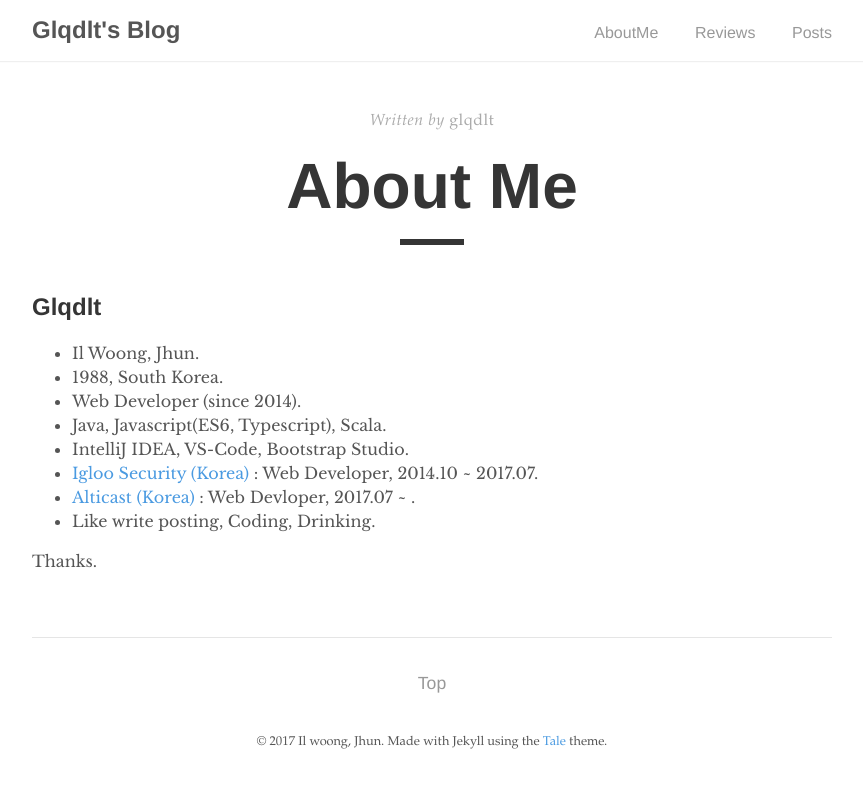
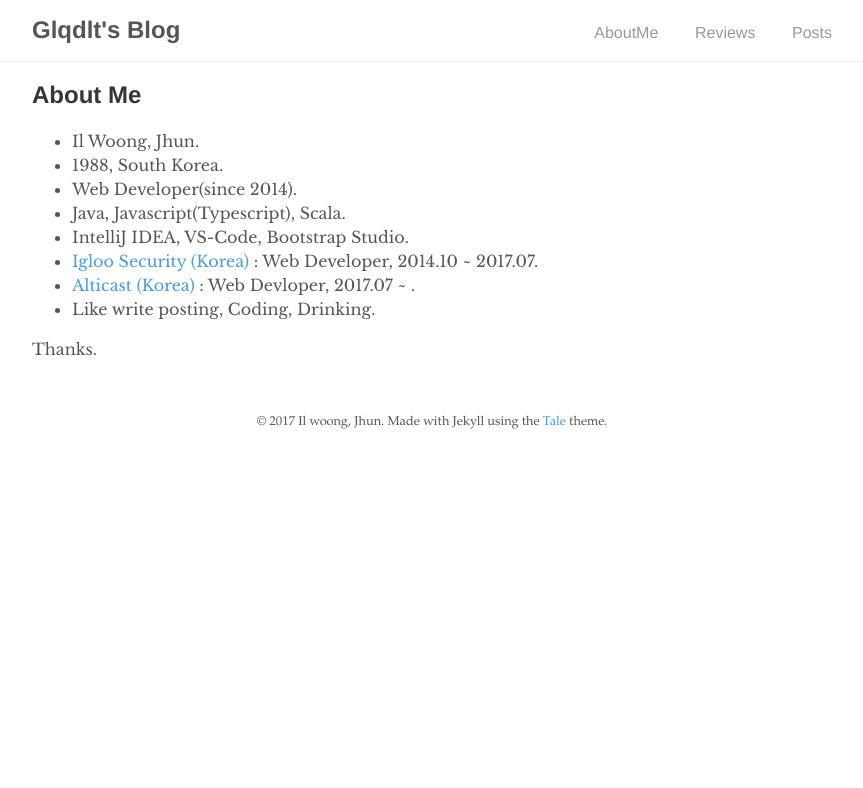
Before and after one commit to glqdlt/glqdlt.github.io, a Jekyll site: the page built from about.md, in a window 1280 px wide. Shown: the top 788 px of the page, without its empty margins (208-1071 px from the left). Built offline with Jekyll 4.4.1, drawn with Linux system fonts in a browser that asks for light colours; our own code applies the rules of GitHub Pages for plain Markdown files.

Commit message:
오타 수정

```diff
--- a/about.md
+++ b/about.md
@@ -1,15 +1,15 @@
 ---
 layout: post
-title: "About Me"
+<!-- title: "About Me" -->
 author: "glqdlt"
 permalink: about
 ---
 
-## Glqdlt
+## About Me
 + Il Woong, Jhun.
 + 1988, South Korea.
-+ Web Developer (since 2014).
-+ Java, Javascript(ES6, Typescript), Scala.
++ Web Developer(since 2014).
++ Java, Javascript(Typescript), Scala.
 + IntelliJ IDEA, VS-Code, Bootstrap Studio.
 + [Igloo Security (Korea)](http://www.igloosec.co.kr/en/index.do) : Web Developer, 2014.10 ~ 2017.07.
 + [Alticast (Korea)](http://www.alticast.com/main.html) : Web Devloper, 2017.07 ~ .
```
Also changed, not shown: reviews.md (+2 -2 lines).
